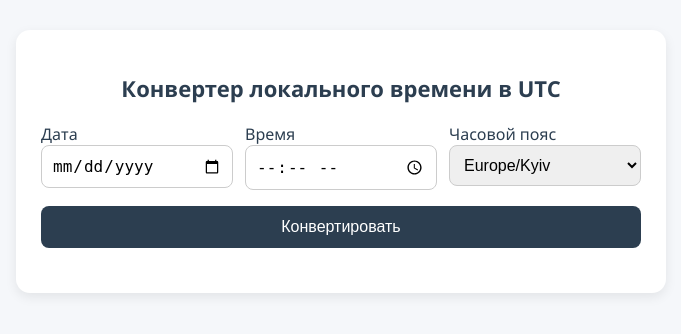
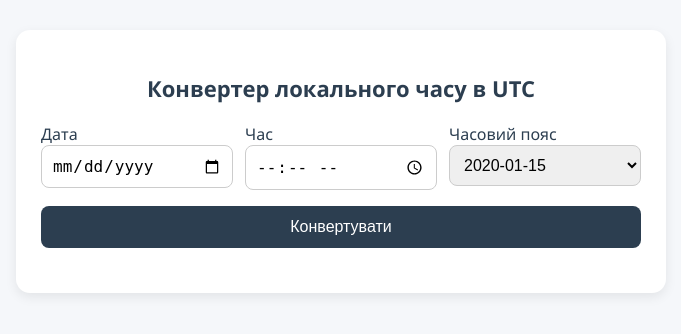
Before and after one commit to E-Terra-institute/ephemerides-api, a Flask app: template templates/time_converter.html in a window 1280 px wide. Shown: the top 334 px of the page, without its empty margins (299-980 px from the left). Run offline with Flask 3, Linux system fonts and the light colour scheme; the template is opened without the code that fills it: most values are stand-ins (such as "Sample title", 1, 10 or a date in 2020).

Commit message:
Update time_converter.html

```diff
--- a/templates/time_converter.html
+++ b/templates/time_converter.html
@@ -1,27 +1,33 @@
 <!DOCTYPE html>
-<html lang="ru">
+<html lang="uk">
 <head>
   <meta charset="UTF-8">
   <meta name="viewport" content="width=device-width, initial-scale=1">
-  <title>Конвертер времени</title>
+  <title>Конвертер часу</title>
   <link rel="stylesheet" href="/static/style.css">
 </head>
 <body>
   <div class="converter">
-    <h2>Конвертер локального времени в UTC</h2>
+    <h2>Конвертер локального часу в UTC</h2>
     <div class="form-row">
-      <label>Дата <input type="date" id="date"></label>
-      <label>Время <input type="time" id="time"></label>
-      <label>Часовой пояс
-        <select id="timezone">
-          <option value="Europe/Kyiv" selected>Europe/Kyiv</option>
-          <option value="Europe/Moscow">Europe/Moscow</option>
-          <option value="Europe/London">Europe/London</option>
-          <option value="America/New_York">America/New_York</option>
+      <label>
+        Дата
+        <input type="date" id="date" name="date" required>
+      </label>
+      <label>
+        Час
+        <input type="time" id="time" name="time" required>
+      </label>
+      <label>
+        Часовий пояс
+        <select id="timezone" name="tz" required>
+          {% for tz in timezones %}
+          <option value="{{ tz }}" {% if tz == "Europe/Kyiv" %}selected{% endif %}>{{ tz }}</option>
+          {% endfor %}
         </select>
       </label>
     </div>
-    <button onclick="convertToUTC()">Конвертировать</button>
+    <button onclick="convertToUTC()">Конвертувати</button>
     <div class="output" id="utc-result"></div>
   </div>
 
@@ -32,15 +38,16 @@
       const tz   = document.getElementById('timezone').value;
 
       if (!date || !time || !tz) {
-        return document.getElementById('utc-result').textContent = 'Заполните все поля.';
+        document.getElementById('utc-result').textContent = 'Заповніть всі поля.';
+        return;
       }
 
       const res = await fetch(`/api/convert-to-utc?date=${date}&time=${time}&tz=${tz}`);
       const data = await res.json();
       if (data.utc_time) {
-        document.getElementById('utc-result').textContent = `Время в UTC: ${data.utc_time}`;
+        document.getElementById('utc-result').textContent = `Час у UTC: ${data.utc_time}`;
       } else {
-        document.getElementById('utc-result').textContent = `Ошибка: ${data.error}`;
+        document.getElementById('utc-result').textContent = `Помилка: ${data.error}`;
       }
     }
   </script>
```
